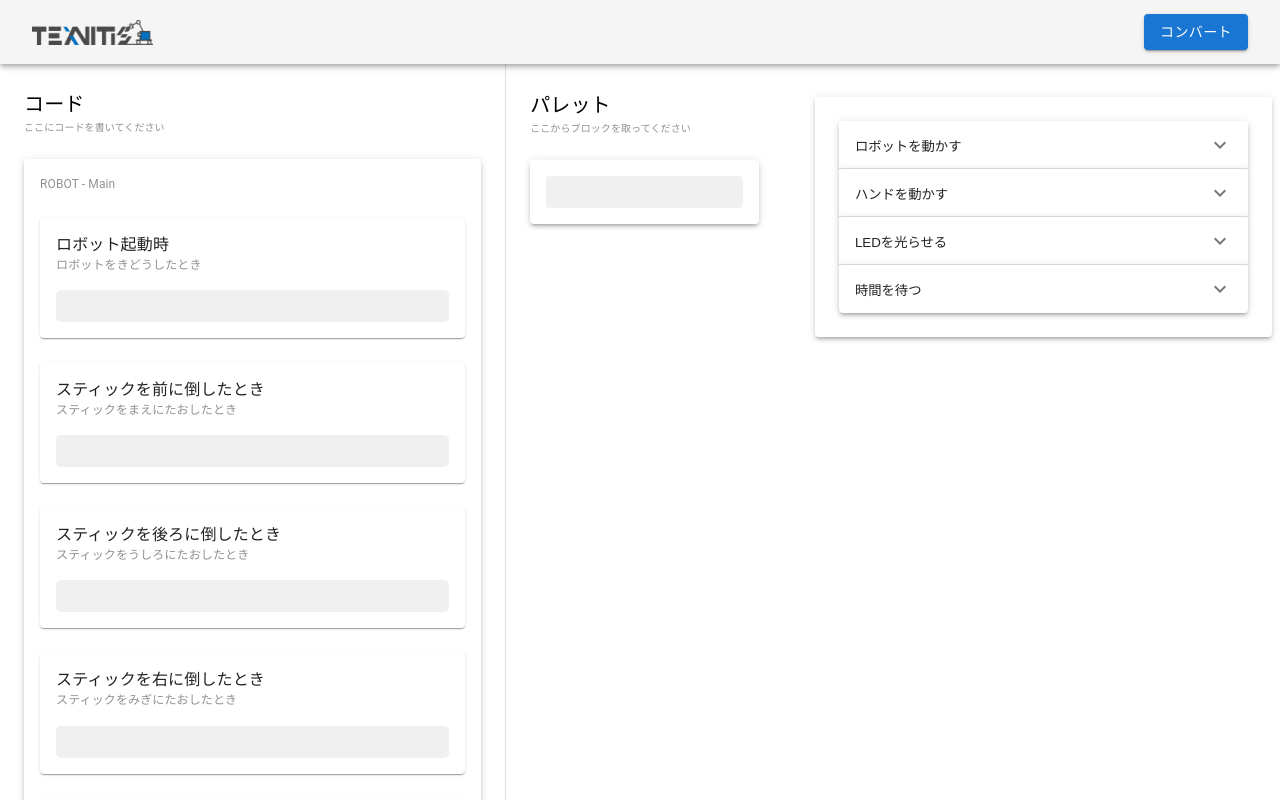
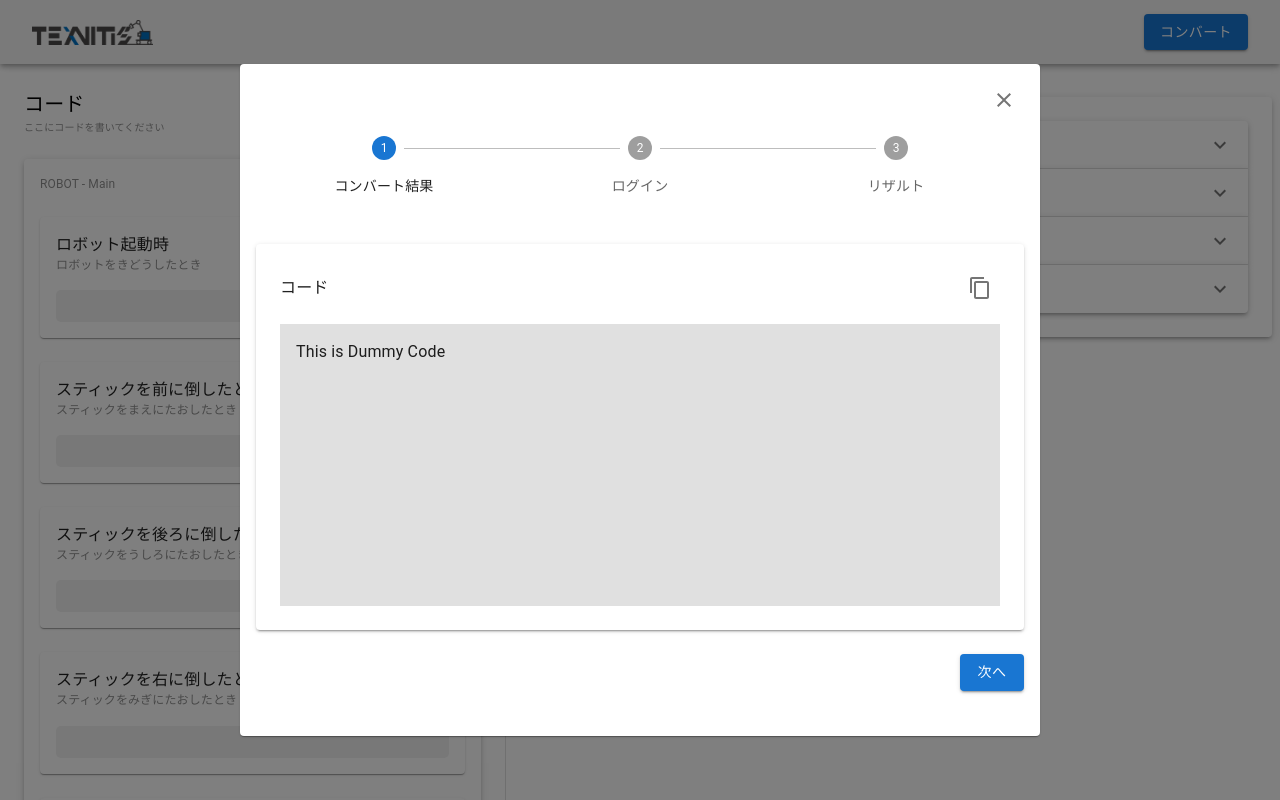
Before and after one commit to KanadeSisido/TEX-NEXT-Edit, a React (Vite) app: page / in a window 1280 px wide. Both pictures are taken after a click on the button "コンバート". Shown: the top 800 px of the page. Built offline with nearby package versions, Linux system fonts and the light colour scheme.

Commit message:
Update + コンバートUI作成

```diff
--- a/src/App.tsx
+++ b/src/App.tsx
@@ -1,6 +1,7 @@
-import { cloneElement, ReactElement, useCallback, useState } from 'react';
-import { AppBar, Box, Button, Divider, Paper, Stack, styled, Toolbar, Typography } from '@mui/material'
-import Logofile from './assets/logo.png'
+import { cloneElement, ReactElement, useState } from 'react';
+import { Alert, AppBar, Backdrop, Box, Button, Divider, IconButton, Paper, Snackbar, Stack, styled, TextField, Toolbar, Typography } from '@mui/material'
+import Logofile from './assets/logo.png';
+
 import { DragDropContext, Droppable, DropResult } from '@hello-pangea/dnd';
 import { TriggerLists } from './BlockConfigs';
 import AddButton from './components/addButton';
@@ -14,8 +15,9 @@ import SwapVertIcon from '@mui/icons-material/SwapVert';
 import SyncAltIcon from '@mui/icons-material/SyncAlt';
 import LightModeIcon from '@mui/icons-material/LightMode';
 import AccessAlarmIcon from '@mui/icons-material/AccessAlarm';
-
-
+import UploadSteps from './components/UploadSteps';
+import CloseIcon from '@mui/icons-material/Close';
+import ContentCopyIcon from '@mui/icons-material/ContentCopy';
 
 const Logo = styled('img')
 (
@@ -39,6 +41,11 @@ function App() {
 
   const [staged, setStaged] = useState<BlockType | null>();
 
+  const [openCombert, setOpenCombert] = useState(false);
+  const [stepIndex, setStepIndex] = useState(0);
+
+  const [CppCode, setCppCode] = useState("This is Dummy Code");
+  const [snack, setSnack] = useState(false);
 
   function Update(GroupIndex: number, Index: number, Value: string){
 
@@ -53,7 +60,7 @@ function App() {
       return;
     }
 
-    var _blocks = blocks;
+    var _blocks = [...blocks];
 
     if(_blocks[GroupIndex][Index])
     {
@@ -76,7 +83,7 @@ function App() {
       return;
     }
 
-    var _blocks = blocks;
+    var _blocks = [...blocks];
 
     _blocks[GroupIndex].splice(Index, 1);
 
@@ -88,29 +95,39 @@ function App() {
 
     const {source, destination} = result;
 
+    if (!destination)
+    {
+
+      console.log("null Destination", result);
+      console.log(blocks);
+
+      return;
+    }
+
     //パレットから
     if ( source.droppableId === 'Maker')
     {
-      if (destination && staged)
+      if (staged)
       {
 
-        const _blocks = blocks;
-        const index = TriggerLists.findIndex((element)=>element.id == destination.droppableId);
+        const _blocks = [...blocks];
+        const index = TriggerLists.findIndex((element)=>(element.id == destination.droppableId));
 
         _blocks[index].splice(destination.index, 0, staged);
 
         setStaged(null);
 
         setBlocks(_blocks);
-        console.log(blocks);
       }
-
+      console.log("From Maker", result);
+      console.log(blocks);
       return;
-
     }
 
     if(destination?.droppableId == 'Maker')
     {
+      console.log("To Maker", result);
+      console.log(blocks);
       return;
     }
 
@@ -118,32 +135,36 @@ function App() {
     if ( source.droppableId === destination?.droppableId)
     {
       const index = TriggerLists.findIndex((element)=>element.id == source.droppableId);
-      const _blocks = blocks;
+      const _blocks = [...blocks];
       const _insertdata = _blocks[index][source.index];
 
       _blocks[index].splice(source.index, 1);
       _blocks[index].splice(destination.index, 0, _insertdata);
 
       setBlocks(_blocks);
+      console.log("onaji", result);
+      console.log(blocks);
 
     }
-    else
+    else //違うところ
     {
-      if (destination)
-      {
+
         const sourceIndex = TriggerLists.findIndex((element)=>element.id == source.droppableId);
         const destIndex = TriggerLists.findIndex((element)=>element.id == destination.droppableId);
 
-        const _blocks = blocks;
+        const _blocks = [...blocks];
         const _insertdata = _blocks[sourceIndex][source.index];
 
         _blocks[sourceIndex].splice(source.index, 1);
         _blocks[destIndex].splice(destination.index, 0, _insertdata);
 
         setBlocks(_blocks);
+        console.log("tigau", result);
+        console.log(blocks);
+
       }
 
-    }
+
 
   };
 
@@ -155,7 +176,7 @@ function App() {
       <AppBar position="sticky" color='default'>
         <Toolbar sx={{display:'flex', justifyContent:'space-between', mx:1}}>
           <Logo src={Logofile}/>
-          <Button color="primary" variant="contained">コンバート</Button>
+          <Button color="primary" variant="contained" onClick={()=>{setOpenCombert(true);}}>コンバート</Button>
         </Toolbar>
       </AppBar>
 
@@ -292,7 +313,129 @@ function App() {
 
         </Stack>
       </DragDropContext>
+      <Backdrop
+        sx={(theme) => ({ color: '#fff', zIndex: theme.zIndex.drawer + 1 })}
+        open={openCombert}
+        onClick={()=>{}}
+      >
 
+        <Paper sx={{width:"60vw", height: "80vh", p: 2}}>
+          <Stack direction='column' sx={{height: '100%'}}>
+            <Box sx={{display:'flex', justifyContent: 'right'}}>
+              <IconButton onClick={()=>setOpenCombert(false)} sx={{}}><CloseIcon/></IconButton>
+            </Box>
+            <Stack sx={{mt:2, height: '100%'}}>
+
+              <UploadSteps steps={["コンバート結果","ログイン","リザルト"]} stepIndex={stepIndex}/>
+              <>
+
+              {
+                //コンバート結果
+                (stepIndex == 0)?
+                  <Box sx={{display: 'flex', flexDirection:'column'}}>
+                    <Paper elevation={2} sx={{p: 3, mt: 6}}>
+                      <Stack sx={{}}>
+                        <Box sx={{mb:2, display:'flex', justifyContent: 'space-between', alignItems:'center'}}>
+                          <Typography>コード</Typography>
+                          <IconButton onClick={async ()=>{ await navigator.clipboard.writeText(CppCode); setSnack(true);}}><ContentCopyIcon/></IconButton>
+                        </Box>
+                        <Box sx={{p: 2, flexGrow:1, overflowY: 'scroll', height: '250px', backgroundColor:"#E0E0E0"}}>
+                          <Typography>
+                            {CppCode}
+                          </Typography>
+                        </Box>
+                      </Stack>
+                    </Paper>
+                    <Box sx={{display: 'flex', justifyContent: 'end', mt:3}}>
+                      <Button variant='contained' onClick={()=>setStepIndex(1)}>次へ</Button>
+                    </Box>
+                  </Box>
+                :(stepIndex == 1)?
+                  //ログイン
+                  <Stack>
+                    <Box gap={4} sx={{display: 'flex', flexDirection: 'column', alignItems: 'center', pt: 8, mb: 4}}>
+                      <Typography variant='h5'>コードをアップロード</Typography>
+
+                        <Box gap={1} sx={{display: 'flex'}}>
+                          <TextField
+                            id="read-only-userID"
+                            label="ユーザID"
+                            defaultValue="001"
+                            slotProps={{
+                              input: {
+                                readOnly: true,
+                              },
+                            }}
+                          />
+                          <Button variant='outlined'>アップロード</Button>
+                        </Box>
+
+
+                        <Alert severity='success' >データベースとの接続は確立されています</Alert>
+
+
+
+
+                    </Box>
+                    <Box sx={{display: 'flex', justifyContent: 'end', mt: 3}}>
+                      <Button onClick={()=>setStepIndex(0)}>戻る</Button>
+                      <Button variant='contained' onClick={()=>setStepIndex(2)}>次へ</Button>
+                    </Box>
+                  </Stack>
+                :
+                  //リザルト
+                <Stack>
+                    <Box gap={4} sx={{display: 'flex', flexDirection:'column', alignItems: 'center', pt: 8, mb: 4}}>
+                      <Typography variant='h5'>アップロード完了</Typography>
+                      <TextField
+                        id="read-only-userID"
+                        label="ユーザID"
+                        defaultValue="001"
+                        slotProps={{
+                          input: {
+                            readOnly: true,
+                          },
+                        }}
+
+                      sx={{width: "300px"}}
+                      />
+                      <TextField
+                        id="read-only-userID"
+                        label="パスワード"
+                        defaultValue="Password"
+                        slotProps={{
+                          input: {
+                            readOnly: true,
+                          },
+                        }}
+
+                        sx={{width: "300px"}}
+                      />
+                    </Box>
+                    <Box sx={{display: 'flex', justifyContent: 'end', mt: 3}}>
+                      <Button onClick={()=>setStepIndex(1)}>戻る</Button>
+                      <Button variant='contained' onClick={()=>setOpenCombert(false)}>閉じる</Button>
+                    </Box>
+                  </Stack>
+              }
+              </>
+
+            </Stack>
+
+          </Stack>
+        </Paper>
+        <Snackbar
+          open={snack}
+          autoHideDuration={5000}
+          onClose={()=>setSnack(false)}
+          message="コピーしました"
+        />
+
+
+
+
+
+      </Backdrop>
    </>
   )
 }
--- a/src/components/Codeblocks/CodeblockItems/codeblockMove.tsx
+++ b/src/components/Codeblocks/CodeblockItems/codeblockMove.tsx
@@ -2,7 +2,6 @@ import Codeblock from '../codeblock'
 import { Box, FormControl, InputLabel, MenuItem, Select, SelectChangeEvent } from '@mui/material'
 import ControlCameraIcon from '@mui/icons-material/ControlCamera';
 import { BlockType } from '../../../App';
-import { useState } from 'react';
 
 type pr = {
 
@@ -16,27 +15,23 @@ type pr = {
 
 const CodeBlockMove = (props : pr) => {
 
-    const [value, setValue] = useState(props.data.value);
-    const [vis, setVis] = useState(true);
 
     const HandleEvent = (_value: string) =>{
 
         props.Update(props.GroupIndex, props.index, _value);
-        setValue(_value);
     }
 
 
     return (
     <>
-        {vis?
-            <Codeblock Name={"ロボットを移動させる"} AlternativeName='ロボットをいどうさせる' id={props.data.id} index={props.index} GroupIndex={props.GroupIndex} icon={<ControlCameraIcon sx={{color:"#505050"}}/>} Delete={props.Delete} setVis={setVis}>
+        <Codeblock Name={"ロボットを移動させる"} AlternativeName='ロボットをいどうさせる' id={props.data.id} index={props.index} GroupIndex={props.GroupIndex} icon={<ControlCameraIcon sx={{color:"#505050"}}/>} Delete={props.Delete}>
             <Box sx={{ minWidth: 120 }}>
                 <FormControl fullWidth>
                     <InputLabel id="demo-simple-select-label">方向</InputLabel>
                     <Select
                     labelId={"demo-simple-select-label-" + props.index}
                     id="demo-simple-select"
-                        value={value? value: ""}
+                    value={props.data.value? props.data.value: ""}
                     label="方向を入力"
                     onChange={(e: SelectChangeEvent)=>{HandleEvent(e.target.value)}}
                     >
@@ -50,9 +45,6 @@ const CodeBlockMove = (props : pr) => {
                 </FormControl>
             </Box>
         </Codeblock>
-        :
-            <></>
-        }
     </>
   )
 }
--- a/src/components/Codeblocks/codeblock.tsx
+++ b/src/components/Codeblocks/codeblock.tsx
@@ -9,7 +9,6 @@ type pr = {
     id : string,
 
     Delete: Function,
-    setVis: Function,
 
     GroupIndex: number,
     index: number,
@@ -23,7 +22,6 @@ const Codeblock = (props: pr) => {
   const HandleDelete = () => {
 
     props.Delete(props.GroupIndex, props.index);
-    props.setVis(false);
   }
 
   return (
--- /dev/null
+++ b/src/components/UploadSteps.tsx
@@ -0,0 +1,23 @@
+import { Step, StepLabel, Stepper } from '@mui/material'
+import React from 'react'
+
+type pr = {
+
+    steps: string[],
+    stepIndex: number,
+
+}
+
+const UploadSteps = (props: pr) => {
+  return (
+    <Stepper activeStep={props.stepIndex} alternativeLabel>
+        {props.steps.map((label) => (
+          <Step key={label}>
+            <StepLabel>{label}</StepLabel>
+          </Step>
+        ))}
+      </Stepper>
+  )
+}
+
+export default UploadSteps
```
Also changed, not shown: src/components/Auth.tsx (added). Lines whose indentation alone changed are shown as unchanged.
